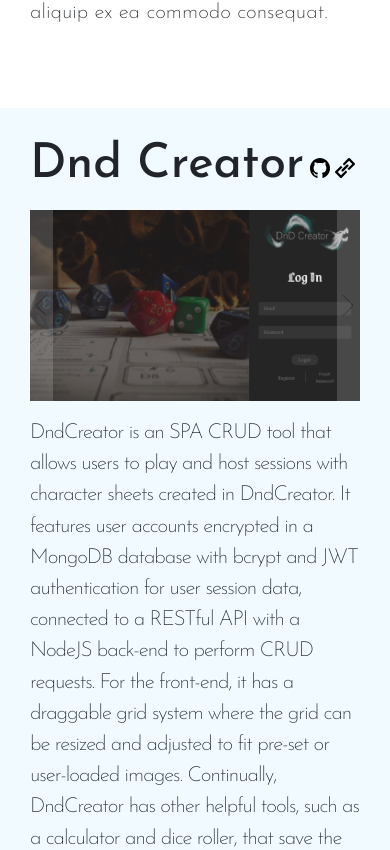
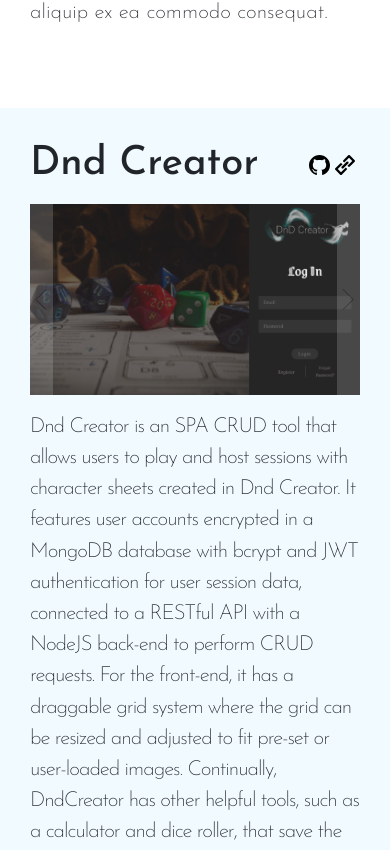
Before and after one commit to Sam89001/Porfolio-Site, a React (Vite) app: page / in a window 390 px wide. Shown: the part 2631-3481 px from the top of the page. Built offline with nearby package versions, Linux system fonts and the light colour scheme.

Commit message:
further improvements

```diff
--- a/src/components/ProjectsPage.jsx
+++ b/src/components/ProjectsPage.jsx
@@ -55,7 +55,7 @@ function ProjectsPage() {
 
       <Project ProjectImage={DndCreatorImages} TechStackImages={DndCreatorTechStack} ProjectTitle={'Dnd Creator'}
       BackgroundColour={'var(--backgroundBlue)'} Logo={DndCreatorLinks}
-      ProjectDescription={`DndCreator is an SPA CRUD tool that allows users to play and host sessions with character sheets created in DndCreator.
+      ProjectDescription={`Dnd Creator is an SPA CRUD tool that allows users to play and host sessions with character sheets created in Dnd Creator.
       It features user accounts encrypted in a MongoDB database with bcrypt and JWT authentication for user session data, connected to a RESTful
        API with a NodeJS back-end to perform CRUD requests. For the front-end, it has a draggable grid system where the grid can be resized and
        adjusted to fit pre-set or user-loaded images. Continually, DndCreator has other helpful tools, such as a calculator and dice roller,
--- a/src/css/projectsPage.css
+++ b/src/css/projectsPage.css
@@ -130,12 +130,13 @@
   }
   .projects-page-social-media-image-container {
     height: 60%;
+    padding-bottom: 1rem;
   }
 }
 
-@media (max-width: 500px) {
+@media (max-width: 550px) {
   .projects-page-project-title {
-    font-size: 3.5rem;
+    font-size: 3.1rem;
   }
   .projects-page-social-media-image-container {
     height: 45%;
@@ -143,28 +144,28 @@
   }
 }
 
-@media (max-width: 400px) {
+
+@media (max-width: 420px) {
   .projects-page-project-title {
-    font-size: 3rem;
+    font-size: 2.5rem;
   }
   .projects-page-social-media-image-container {
     height: 45%;
-    padding-bottom: 1rem;
+    padding-bottom: 0.8rem;
   }
 }
 
 @media (max-width: 350px) {
   .projects-page-project-title {
-    font-size: 2.5rem;
+    font-size: 2rem;
+  }
+  .projects-page-social-media-image-container {
+    padding-bottom: 0.7rem;
   }
 }
 
 @media (max-width: 300px) {
   .projects-page-project-title {
-    font-size: 2rem;
-  }
-  .projects-page-social-media-image-container {
-    height: 50%;
-    padding-bottom: 1rem;
+    font-size: 1.5rem;
   }
 }
```
